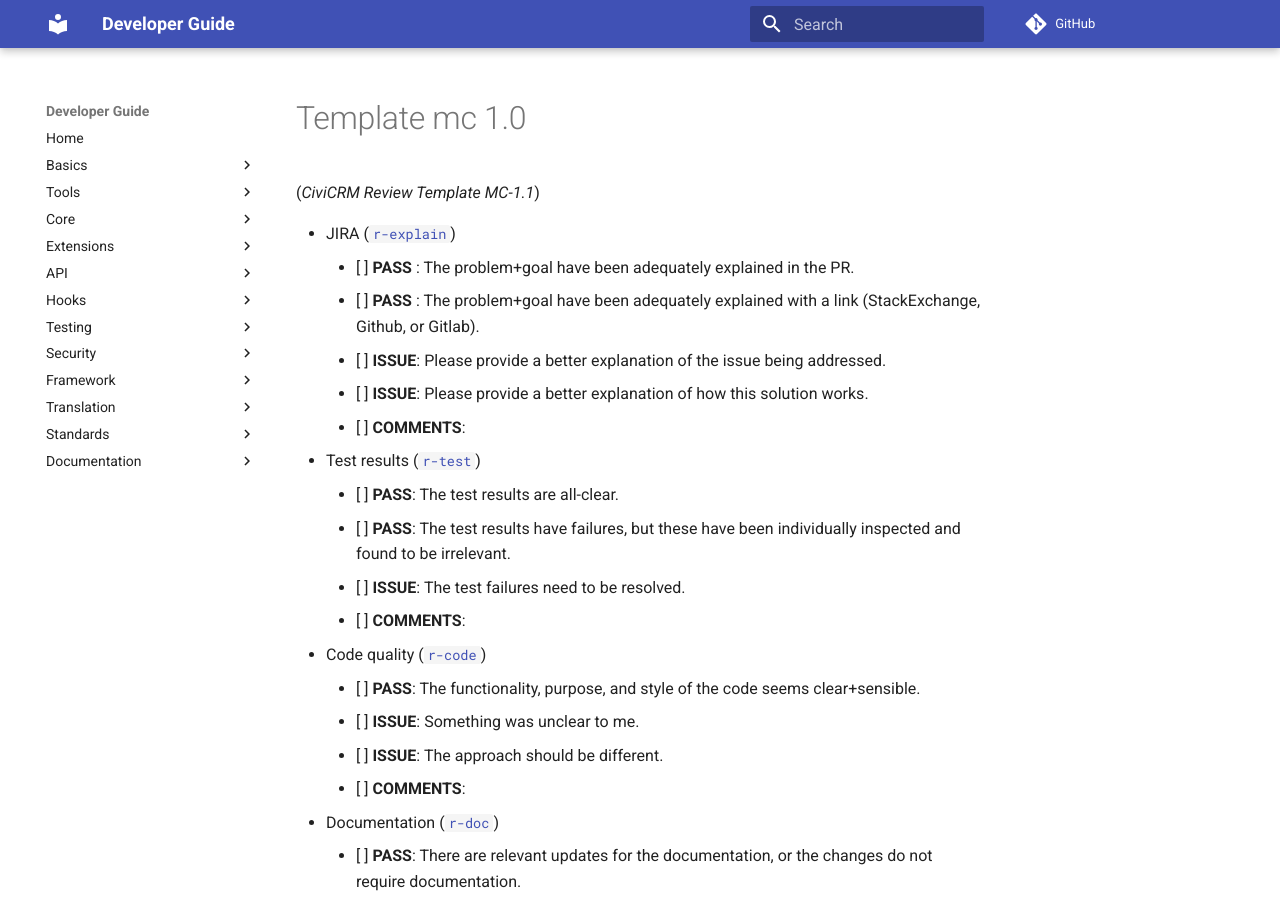
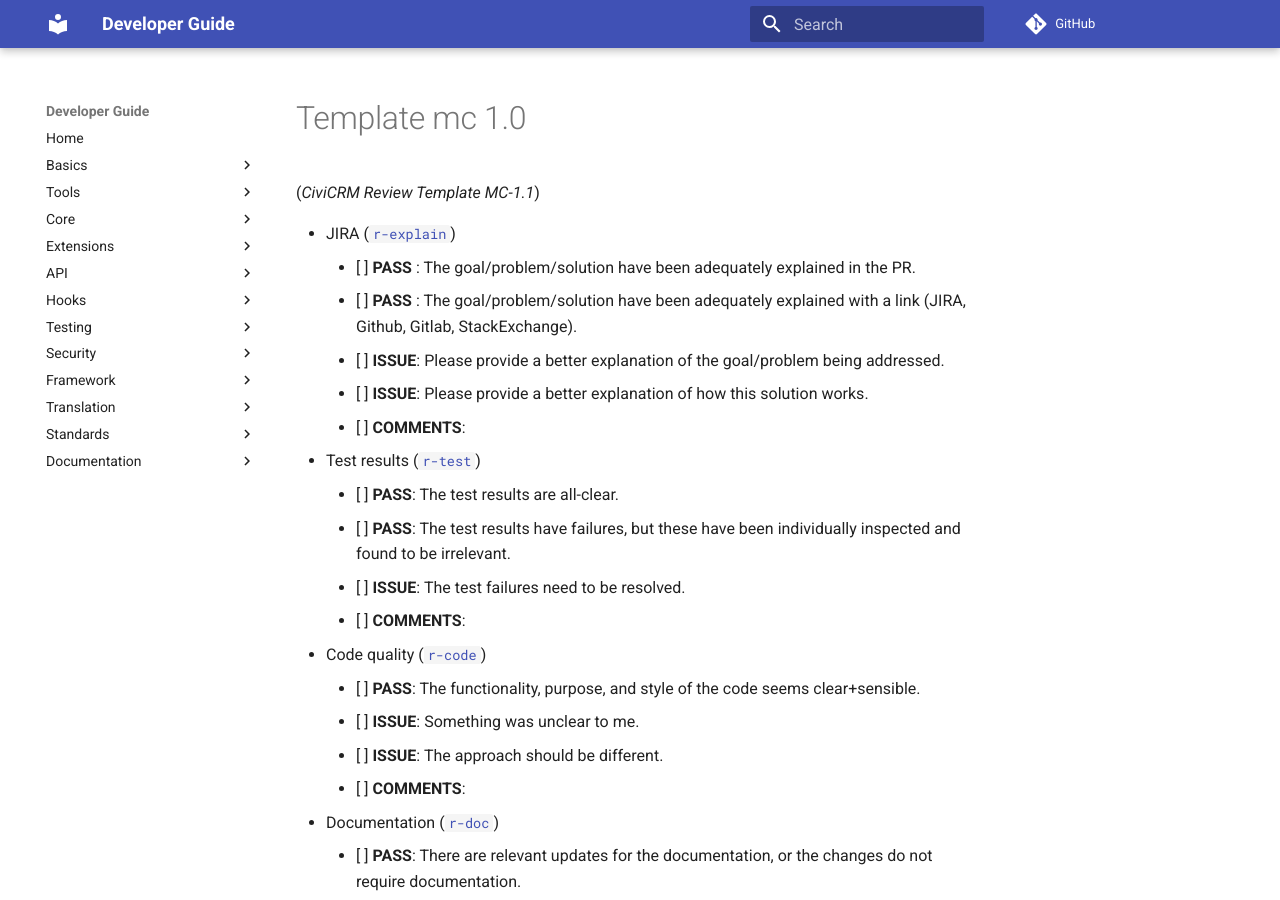
Before and after one commit to civicrm/civicrm-dev-docs, an MkDocs documentation site: the page built from docs/standards/review/template-mc-1.0.md, in a window 1280 px wide and 900 px high. Built offline with MkDocs 1.6.1 and Material for MkDocs 9.7.7, drawn with Linux system fonts in a browser that asks for light colours; comment, search, counter and statistics services are not loaded; old or Windows-style settings are respelled for this version of MkDocs.

Commit message:
Update template-mc-1.0.md

```diff
--- a/docs/standards/review/template-mc-1.0.md
+++ b/docs/standards/review/template-mc-1.0.md
@@ -3,9 +3,9 @@
 <!-- In each category, choose the option that most applies. Optionally, provide more details or explanation in the "Comments". -->
 
 * JIRA ([`r-explain`](https://docs.civicrm.org/dev/en/latest/standards/review/#r-explain))
-    * [ ] __PASS__ : The problem+goal have been adequately explained in the PR.
-    * [ ] __PASS__ : The problem+goal have been adequately explained with a link (StackExchange, Github, or Gitlab).
-    * [ ] __ISSUE__: Please provide a better explanation of the issue being addressed.
+    * [ ] __PASS__ : The goal/problem/solution have been adequately explained in the PR.
+    * [ ] __PASS__ : The goal/problem/solution have been adequately explained with a link (JIRA, Github, Gitlab, StackExchange).
+    * [ ] __ISSUE__: Please provide a better explanation of the goal/problem being addressed.
     * [ ] __ISSUE__: Please provide a better explanation of how this solution works.
     * [ ] __COMMENTS__: <!-- optional -->
 * Test results ([`r-test`](https://docs.civicrm.org/dev/en/latest/standards/review/#r-test))
```
